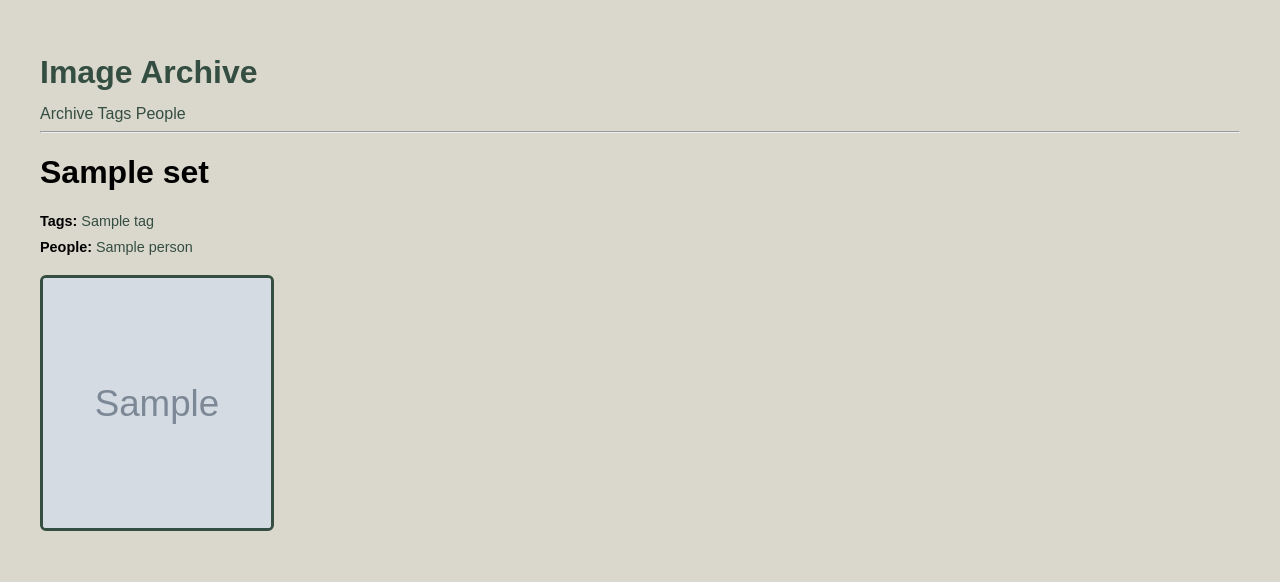
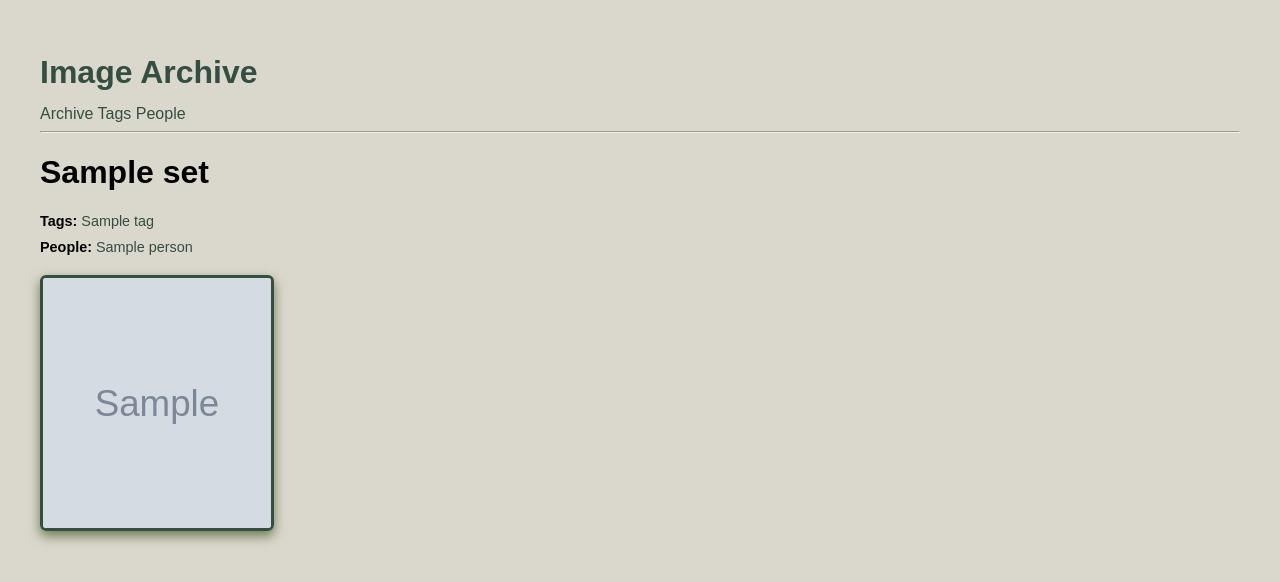
Before and after one commit to pa-childs/Photo_Album, a Flask app: template templates/set.html in a window 1280 px wide, with the pointer over the restyled element. Shown: the top 582 px of the page. Run offline with Flask 3, Linux system fonts and the light colour scheme; the template is opened without the code that fills it: most values are stand-ins (such as "Sample title", 1, 10 or a date in 2020); grey boxes marked "Sample" are stand-in pictures.

Commit message:
Add box shadow to images on hover over.

```diff
--- a/static/css/styles.css
+++ b/static/css/styles.css
@@ -23,6 +23,10 @@ body {
     cursor: pointer;
     border-radius: 6px;
     border: 3px solid #344e41;
+}
+
+.gallery-image:hover {
+    box-shadow: 0 5px 12px #6B7A52;
 }
 
 hr {
```
